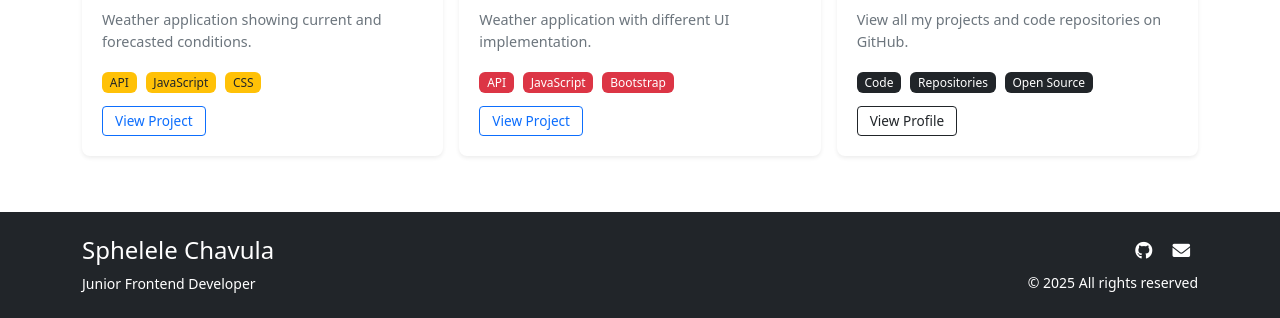
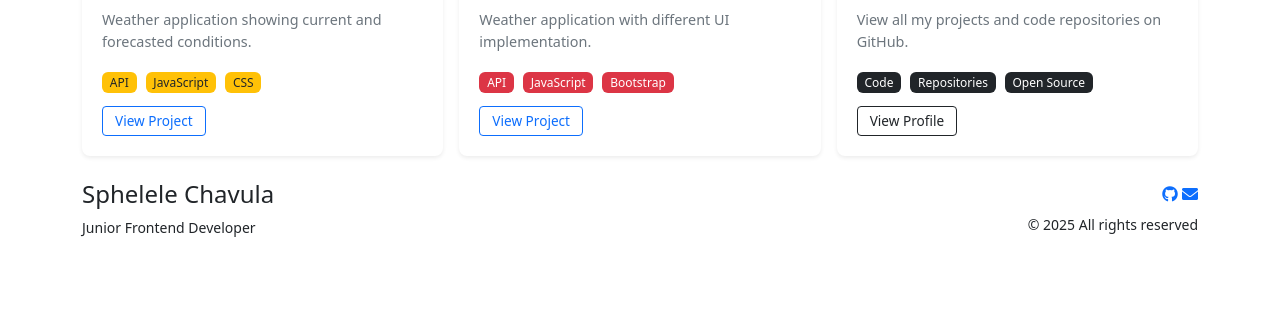
Before and after one commit to Spheh123/My-portfolio-project, a plain HTML site: page projects.html in a window 1280 px wide. Shown: the part 649-967 px from the top of the page. After the commit the page ends 887 px from the top, so only its background shows below. Drawn offline with nearby package versions, Linux system fonts and the light colour scheme.

Commit message:
Update projects.html

```diff
--- a/projects.html
+++ b/projects.html
@@ -68,18 +68,7 @@
             border-radius: 4px;
         }
 
-        /* Footer Styles */
-        footer {
-            background-color: #212529;
-            color: white;
-            padding: 1.5rem 0;
-            margin-top: 2rem;
-        }
-        .social-links a {
-            color: white;
-            margin: 0 0.5rem;
-            font-size: 1.1rem;
-        }
+
     </style>
 </head>
 <body>
```
